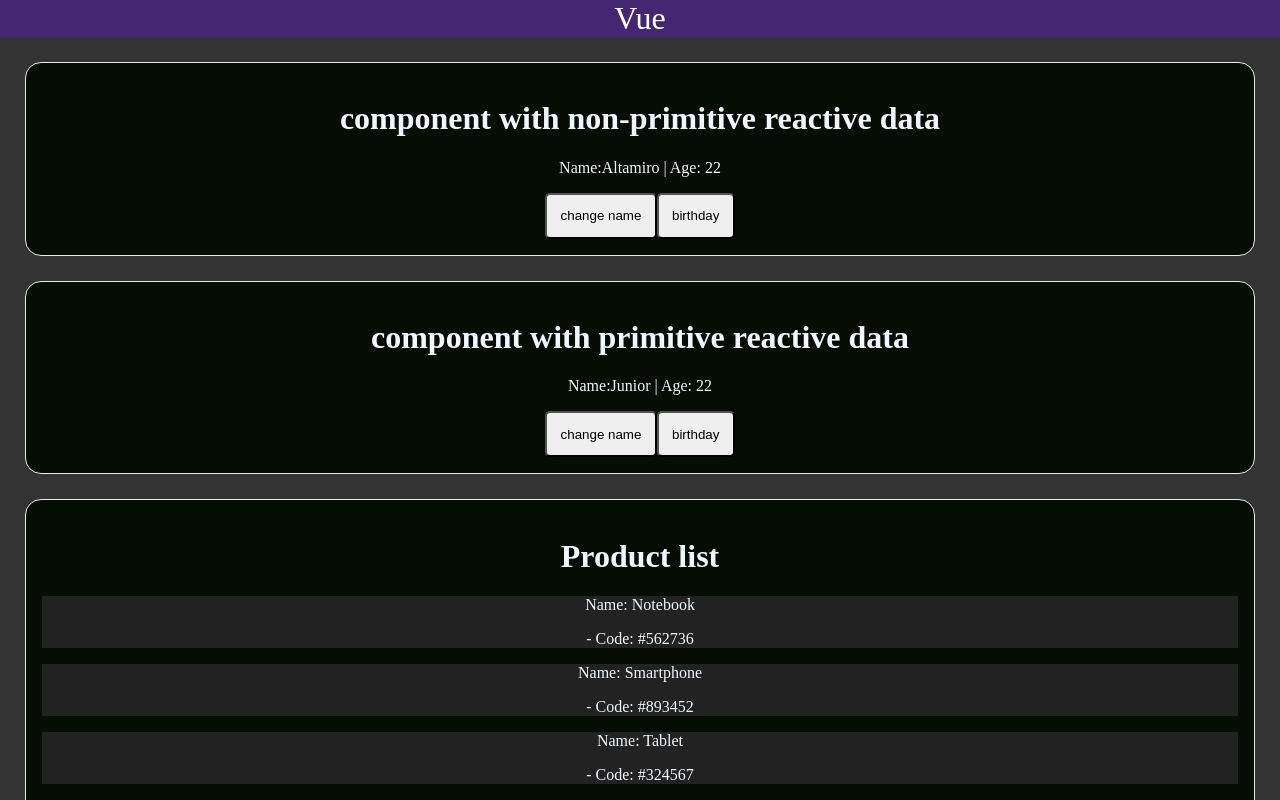
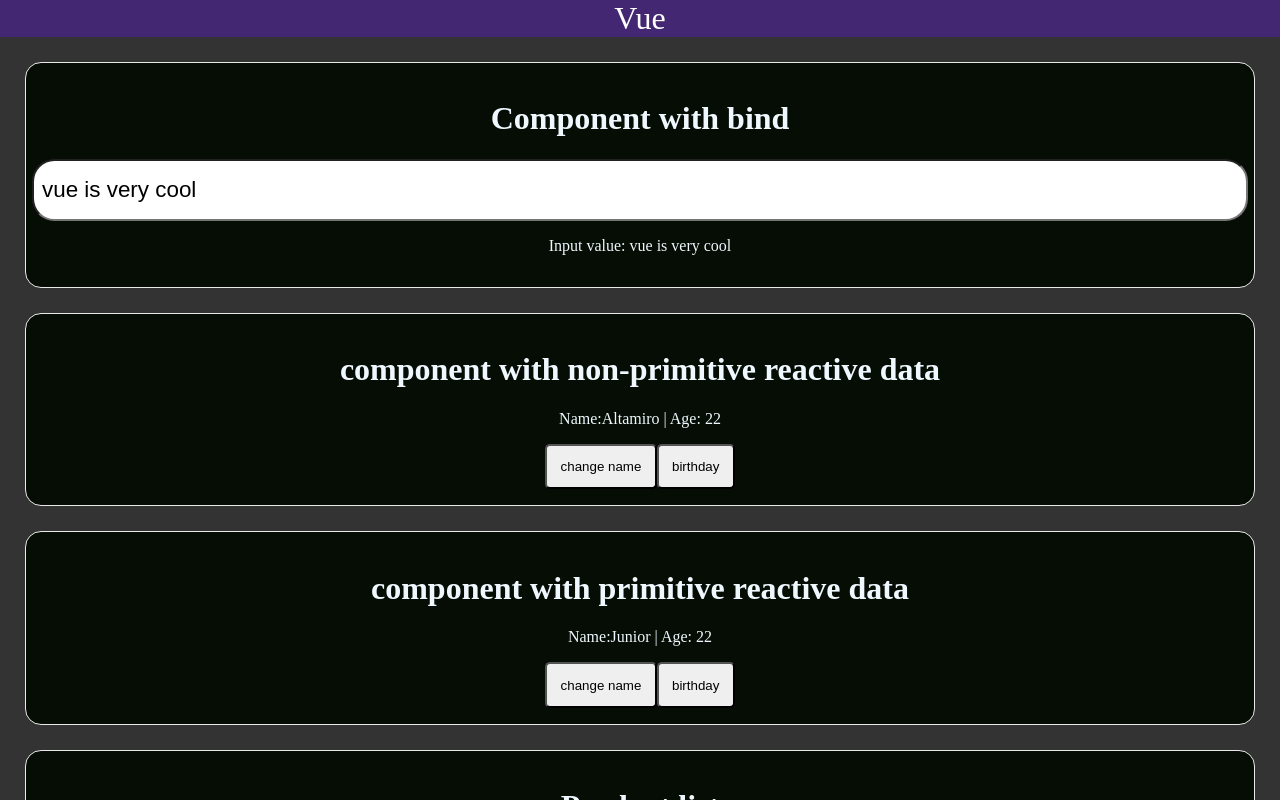
Before and after one commit to AltamiroF-22/vue-learning-basic, a Vue app: page / in a window 1280 px wide. Shown: the top 800 px of the page. Built offline with nearby package versions, Linux system fonts and the light colour scheme.

Commit message:
DataBinding

```diff
--- a/src/App.vue
+++ b/src/App.vue
@@ -3,12 +3,14 @@
 import WithData from './components/WithData.vue'
 import WithPrimitiveReactiveData from './components/WithPrimitiveReactiveData.vue';
 import WithNonPrimitiveReactiveData from './components/WithNon-PrimitiveReactiveData.vue';
+import DataBiding from './components/DataBiding.vue';
 </script>
 
 <template>
   <header>
     Vue
   </header>
+  <DataBiding/>
   <WithNonPrimitiveReactiveData/>
   <WithPrimitiveReactiveData/>
   <WithData/>
--- a/src/assets/main.css
+++ b/src/assets/main.css
@@ -27,3 +27,24 @@
   margin: 25px;
   padding: 1em;
 }
+
+.component1{
+  text-align: center;
+  display: flex ;
+  align-items: center;
+  flex-direction: column;
+  border:  1px solid #e9e9e9;
+  background-color: #050d04;
+  border-radius: 1em;
+  margin: 25px;
+  padding: 1em;
+}
+
+  input {
+    width: 100%;
+    padding: 1rem .5rem;
+    border-radius: 1em;
+    background-color: white;
+    font-size: 1.4rem;
+  outline: none;
+  }
--- /dev/null
+++ b/src/components/DataBiding.vue
@@ -0,0 +1,19 @@
+<script setup>
+    import { ref } from 'vue';
+
+    const value = ref('vue is very cool');
+</script>
+
+<template>
+    <div class="component1">
+        <h1>Component with bind</h1>
+            <!-- <input type="text" v-bind:value="value"> -->
+            <!-- <input type="text" :value="value" v-on:input="(e)=> {value=e.target.value}"> -->
+
+            <!-- <input type="text" :value="value" @:input="(e)=> {value=e.target.value}"> -->
+            <input type="text" v-model="value">
+            <p>Input value: {{ value }}</p>
+    </div>
+</template>
+
+<style scoped></style>
```
